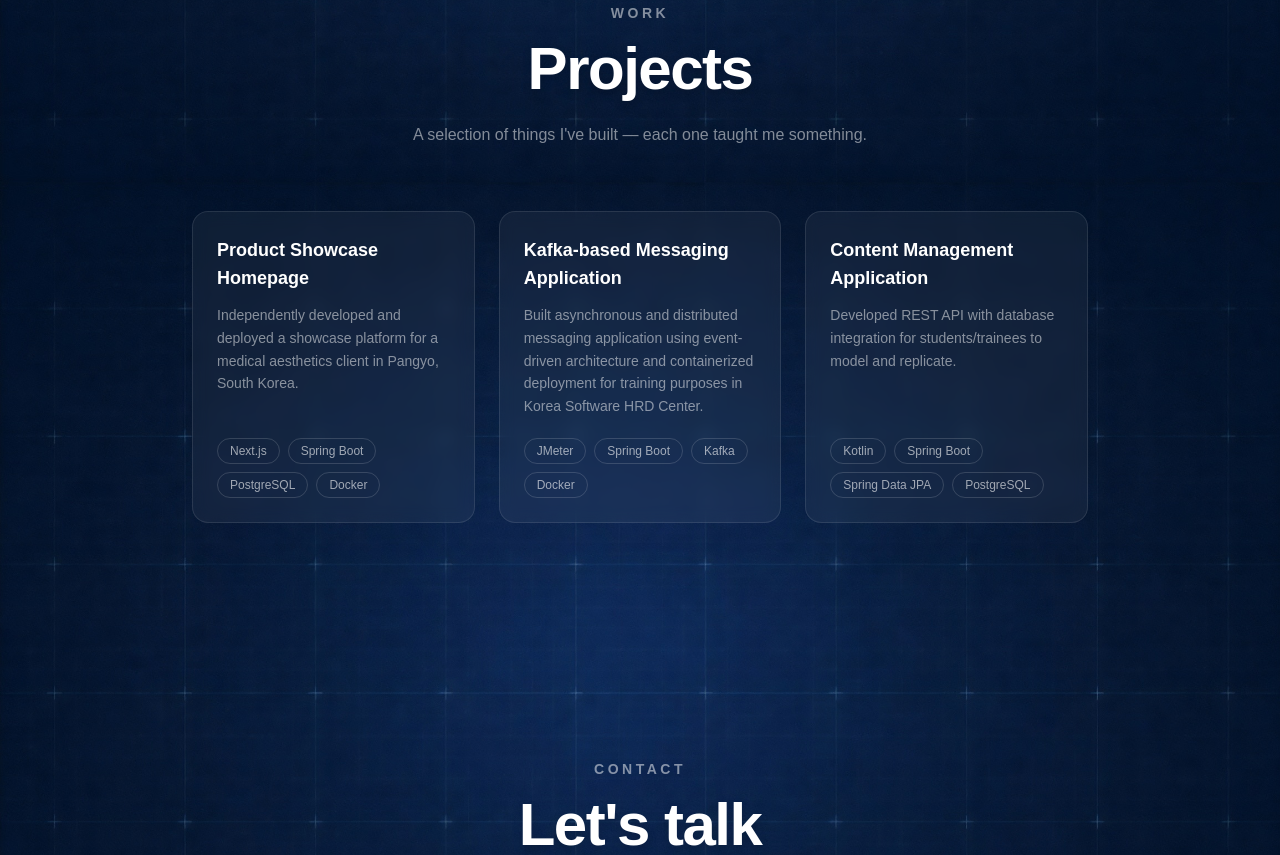
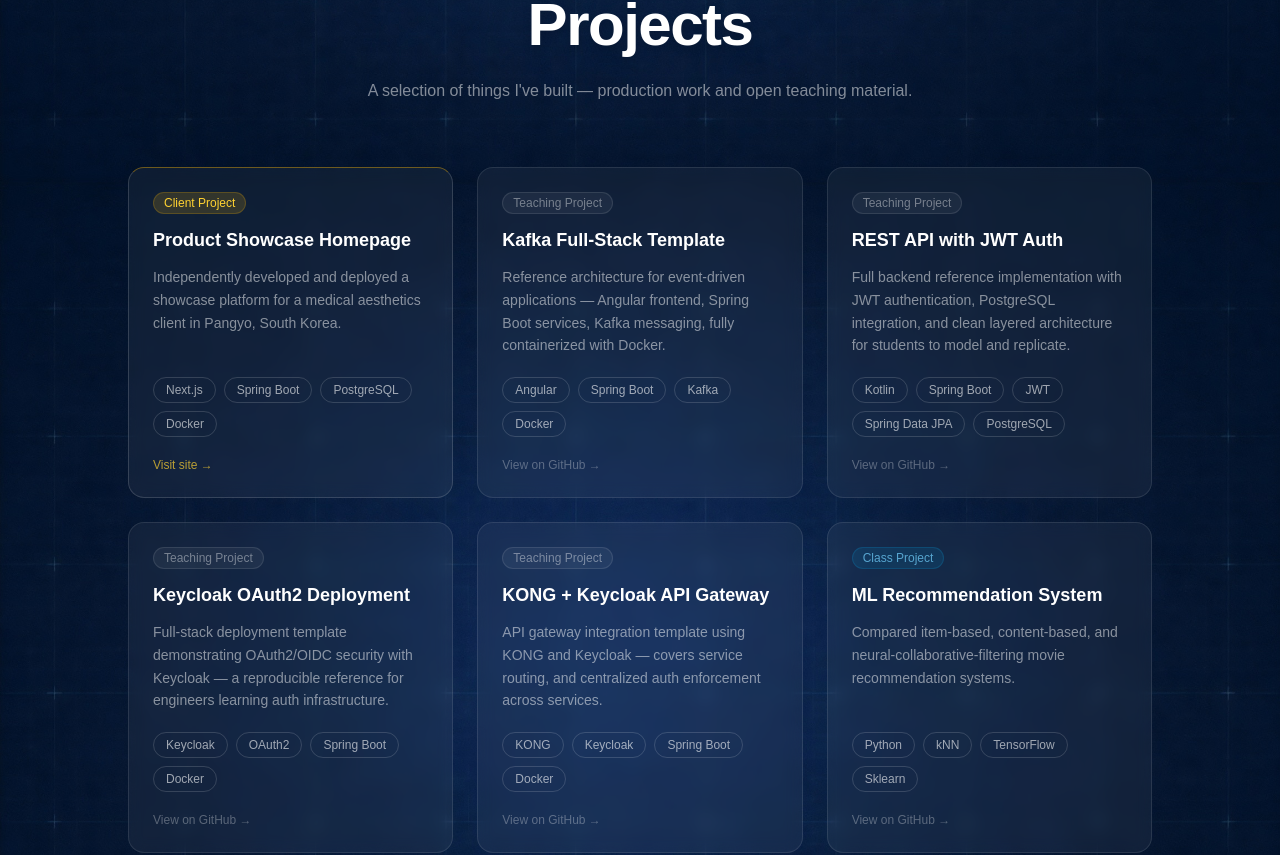
Before and after one commit to saintrivers/saintrivers_portfolio, a Next.js app: page / in a window 1280 px wide. Shown: the part 1737-2592 px from the top of the page. Built offline with nearby package versions, Linux system fonts and the light colour scheme.

Commit message:
included more projects

```diff
--- a/app/panels/Work.tsx
+++ b/app/panels/Work.tsx
@@ -1,23 +1,76 @@
-const projects = [
+type ProjectType = 'client' | 'teaching' | 'class'
+
+const projects: {
+  name: string
+  description: string
+  tags: string[]
+  href: string
+  type: ProjectType
+}[] = [
     {
       name: 'Product Showcase Homepage',
       description: 'Independently developed and deployed a showcase platform for a medical aesthetics client in Pangyo, South Korea.',
       tags: ['Next.js', 'Spring Boot', 'PostgreSQL', 'Docker'],
       href: 'https://www.iregenbogen.com',
+      type: 'client',
     },
     {
-    name: 'Kafka-based Messaging Application ',
-    description: 'Built asynchronous and distributed messaging application using event-driven architecture and containerized deployment for training purposes in Korea Software HRD Center.',
-    tags: ['JMeter', 'Spring Boot', 'Kafka', 'Docker'],
+      name: 'Kafka Full-Stack Template',
+      description: 'Reference architecture for event-driven applications — Angular frontend, Spring Boot services, Kafka messaging, fully containerized with Docker.',
+      tags: ['Angular', 'Spring Boot', 'Kafka', 'Docker'],
       href: 'https://github.com/saintrivers/kafka_messaging_app',
+      type: 'teaching',
     },
     {
-    name: 'Content Management Application',
-    description: 'Developed REST API with database integration for students/trainees to model and replicate.',
-    tags: ['Kotlin', 'Spring Boot', 'Spring Data JPA', 'PostgreSQL'],
+      name: 'REST API with JWT Auth',
+      description: 'Full backend reference implementation with JWT authentication, PostgreSQL integration, and clean layered architecture for students to model and replicate.',
+      tags: ['Kotlin', 'Spring Boot', 'JWT', 'Spring Data JPA', 'PostgreSQL'],
       href: 'https://github.com/saintrivers/kotlin_springboot_ams',
+      type: 'teaching',
+    },
+    {
+      name: 'Keycloak OAuth2 Deployment',
+      description: 'Full-stack deployment template demonstrating OAuth2/OIDC security with Keycloak — a reproducible reference for engineers learning auth infrastructure.',
+      tags: ['Keycloak', 'OAuth2', 'Spring Boot', 'Docker'],
+      href: 'https://github.com/saintrivers',
+      type: 'teaching',
+    },
+    {
+      name: 'KONG + Keycloak API Gateway',
+      description: 'API gateway integration template using KONG and Keycloak — covers service routing, and centralized auth enforcement across services.',
+      tags: ['KONG', 'Keycloak', 'Spring Boot', 'Docker'],
+      href: 'https://github.com/saintrivers',
+      type: 'teaching',
+    },
+    {
+      name: 'ML Recommendation System',
+      description: 'Compared item-based, content-based, and neural-collaborative-filtering movie recommendation systems.',
+      tags: ['Python', 'kNN', 'TensorFlow', 'Sklearn'],
+      href: 'https://github.com/saintrivers/movie_recommendation.git',
+      type: 'class',
     },
   ]
+
+const typeConfig = {
+  client: {
+    badge: 'Client Project',
+    badgeClass: 'bg-amber-400/15 text-amber-300 border-amber-400/20',
+    cardClass: 'border-white/15 hover:border-white/30 border-t-amber-400/40',
+    linkLabel: 'Visit site →',
+  },
+  teaching: {
+    badge: 'Teaching Project',
+    badgeClass: 'bg-white/5 text-white/40 border-white/10',
+    cardClass: 'border-white/10 hover:border-white/20',
+    linkLabel: 'View on GitHub →',
+  },
+  class: {
+    badge: 'Class Project',
+    badgeClass: 'bg-sky-400/10 text-sky-300/70 border-sky-400/15',
+    cardClass: 'border-white/10 hover:border-white/20',
+    linkLabel: 'View on GitHub →',
+  },
+}
 
 export default function Work() {
   return (
@@ -31,22 +84,31 @@
       </h2>
 
       <p className="mt-6 max-w-xl text-center text-base text-white/50">
-        A selection of things I've built — each one taught me something.
+        A selection of things I've built — production work and open teaching material.
       </p>
 
-      <div className="mt-16 grid w-full max-w-4xl gap-6 sm:grid-cols-2 lg:grid-cols-3">
-        {projects.map(({ name, description, tags, href }) => (
-          <a
+      <div className="mt-16 grid w-full max-w-5xl gap-6 sm:grid-cols-2 lg:grid-cols-3">
+        {projects.map(({ name, description, tags, href, type }) => {
+          const config = typeConfig[type]
+          return (
+            <div
               key={name}
-            href={href}
-            className="group flex flex-col rounded-2xl border border-white/10 bg-white/5 p-6 backdrop-blur-sm transition-all hover:border-white/25 hover:bg-white/10"
+              className={`group flex flex-col rounded-2xl border bg-white/5 p-6 backdrop-blur-sm transition-all ${config.cardClass}`}
             >
-            <h3 className="text-lg font-semibold text-white group-hover:text-white/90">
+              <div className="flex items-start justify-between gap-3 mb-3">
+                <span className={`shrink-0 rounded-full border px-2.5 py-0.5 text-xs font-medium ${config.badgeClass}`}>
+                  {config.badge}
+                </span>
+              </div>
+
+              <h3 className="text-lg font-semibold text-white">
                 {name}
               </h3>
+
               <p className="mt-3 flex-1 text-sm leading-relaxed text-white/50">
                 {description}
               </p>
+
               <div className="mt-5 flex flex-wrap gap-2">
                 {tags.map(tag => (
                   <span
@@ -57,8 +119,21 @@
                   </span>
                 ))}
               </div>
+
+              <a
+                href={href}
+                target="_blank"
+                rel="noopener noreferrer"
+                className={`mt-5 text-xs font-medium transition-colors ${type === 'client'
+                  ? 'text-amber-300/70 hover:text-amber-300'
+                  : 'text-white/30 hover:text-white/60'
+                  }`}
+              >
+                {config.linkLabel}
               </a>
-        ))}
+            </div>
+          )
+        })}
       </div>
     </div>
   )
```
Also changed, not shown: 1 other file (tests, documents, lock files or other folders). Lines whose indentation alone changed are shown as unchanged.
